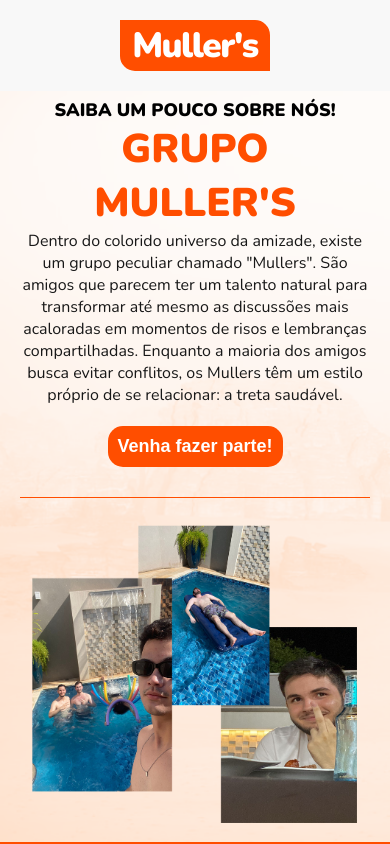
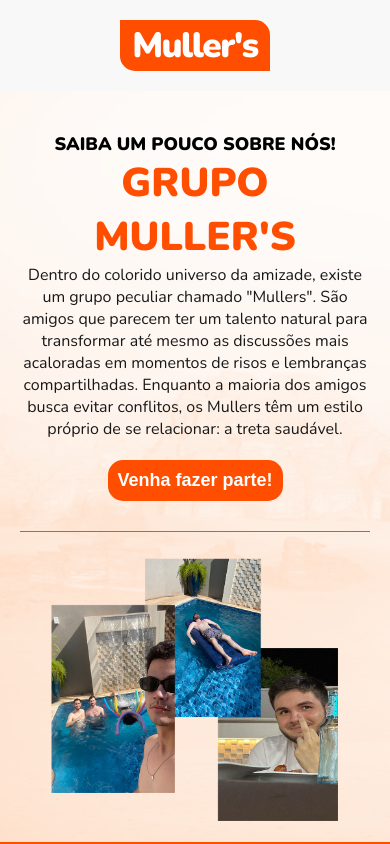
Before and after one commit to LeoRamos111/mullers, a plain HTML site: page index.html in a window 390 px wide. Shown: the top 844 px of the page. Drawn offline with nearby package versions, Linux system fonts and the light colour scheme.

Commit message:
Add files via upload

```diff
--- a/style/style.css
+++ b/style/style.css
@@ -80,7 +80,7 @@ main .sessao-01 {
     display: flex;
     align-items: center;
     justify-content: center;
-    background-image: url("https://github.com/LeoRamos111/mullers/blob/main/img/background.png?raw=true");
+    background-image: url(/img/background.png);
     background-repeat: no-repeat;
     background-size: cover;
     gap: 150px;
@@ -401,9 +401,6 @@ main .sessao-03 .circle2 {
 
 
 
-
-
-
 /* Responsabilidade */
 
 @media (max-width: 785px){
@@ -437,11 +434,8 @@ main .sessao-03 .circle2 {
         width: 50%;
 
     }
-    main .sessao-01 .container-right {
-        padding-bottom: 30px;
-    }
     main .sessao-01 .container-right img{
-        width: 340px;
+        width: 300px;
     }
 
 
```
